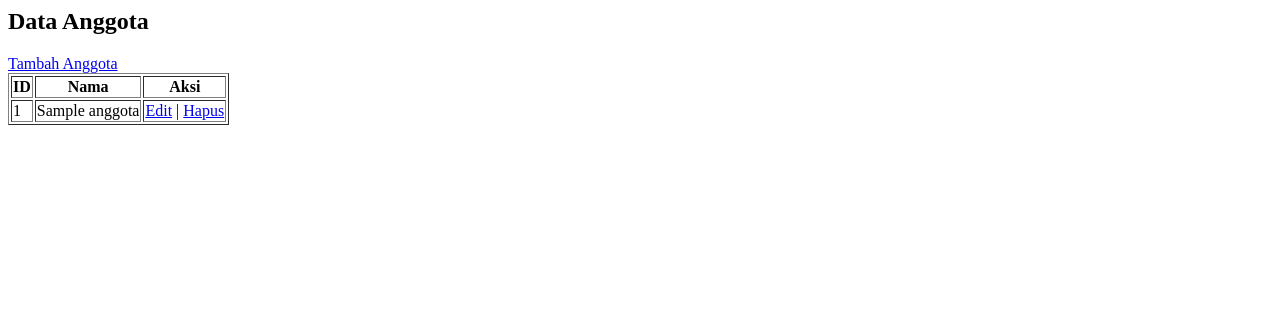
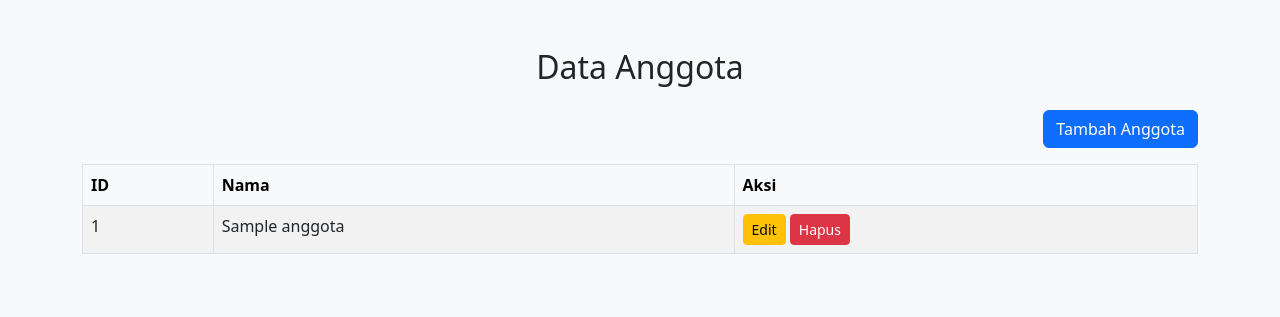
Before and after one commit to Fathiralfariz/PinjamBuku, a PHP site: page /pages/anggota/index.php in a window 1280 px wide. Shown: the top 317 px of the page. Run offline with PHP 8.4, Linux system fonts and the light colour scheme; tables that the repository leaves empty or names only in its code hold one stand-in row (values such as "Sample post"); data that the repository does not hold is empty.

Commit message:
tampilan data anggota

```diff
--- a/pages/anggota/index.php
+++ b/pages/anggota/index.php
@@ -2,19 +2,46 @@
 require_once '../../config/db.php';
 $result = $conn->query("SELECT * FROM anggota");
 ?>
-<h2>Data Anggota</h2>
-<a href="tambah.php">Tambah Anggota</a>
-<table border="1">
-<tr><th>ID</th><th>Nama</th><th>Aksi</th></tr>
+<!DOCTYPE html>
+<html lang="id">
+<head>
+    <meta charset="UTF-8">
+    <meta name="viewport" content="width=device-width, initial-scale=1.0">
+    <link href="https://cdn.jsdelivr.net/npm/bootstrap@5.3.0/dist/css/bootstrap.min.css" rel="stylesheet">
+    <link rel="stylesheet" href="style.css">
+    <title>Data Anggota</title>
+</head>
+<body class="bg-light">
+    <div class="container py-5">
+        <h2 class="text-center mb-4">Data Anggota</h2>
+        <div class="text-end mb-3">
+            <a href="tambah.php" class="btn btn-primary">Tambah Anggota</a>
+        </div>
+        <div class="table-responsive">
+            <table class="table table-bordered table-striped">
+                <thead class="table-light">
+                    <tr>
+                        <th>ID</th>
+                        <th>Nama</th>
+                        <th>Aksi</th>
+                    </tr>
+                </thead>
+                <tbody>
                     <?php while($row = $result->fetch_assoc()): ?>
                     <tr>
-<td><?= $row['id_anggota'] ?></td>
-<td><?= $row['nama'] ?></td>
+                        <td><?= htmlspecialchars($row['id_anggota']) ?></td>
+                        <td><?= htmlspecialchars($row['nama']) ?></td>
                         <td>
-<a href="edit.php?id=<?= $row['id_anggota'] ?>">Edit</a> |
-<a href="hapus.php?id=<?= $row['id_anggota'] ?>" onclick="return
-confirm('Hapus?')">Hapus</a>
+                            <a href="edit.php?id=<?= htmlspecialchars($row['id_anggota']) ?>" class="btn btn-warning btn-sm">Edit</a>
+                            <a href="hapus.php?id=<?= htmlspecialchars($row['id_anggota']) ?>" class="btn btn-danger btn-sm" onclick="return confirm('Hapus?')">Hapus</a>
                         </td>
                     </tr>
                     <?php endwhile; ?>
+                </tbody>
             </table>
+        </div>
+    </div>
+
+    <script src="https://cdn.jsdelivr.net/npm/bootstrap@5.3.0/dist/js/bootstrap.bundle.min.js"></script>
+</body>
+</html>
```
Lines whose indentation alone changed are shown as unchanged.
